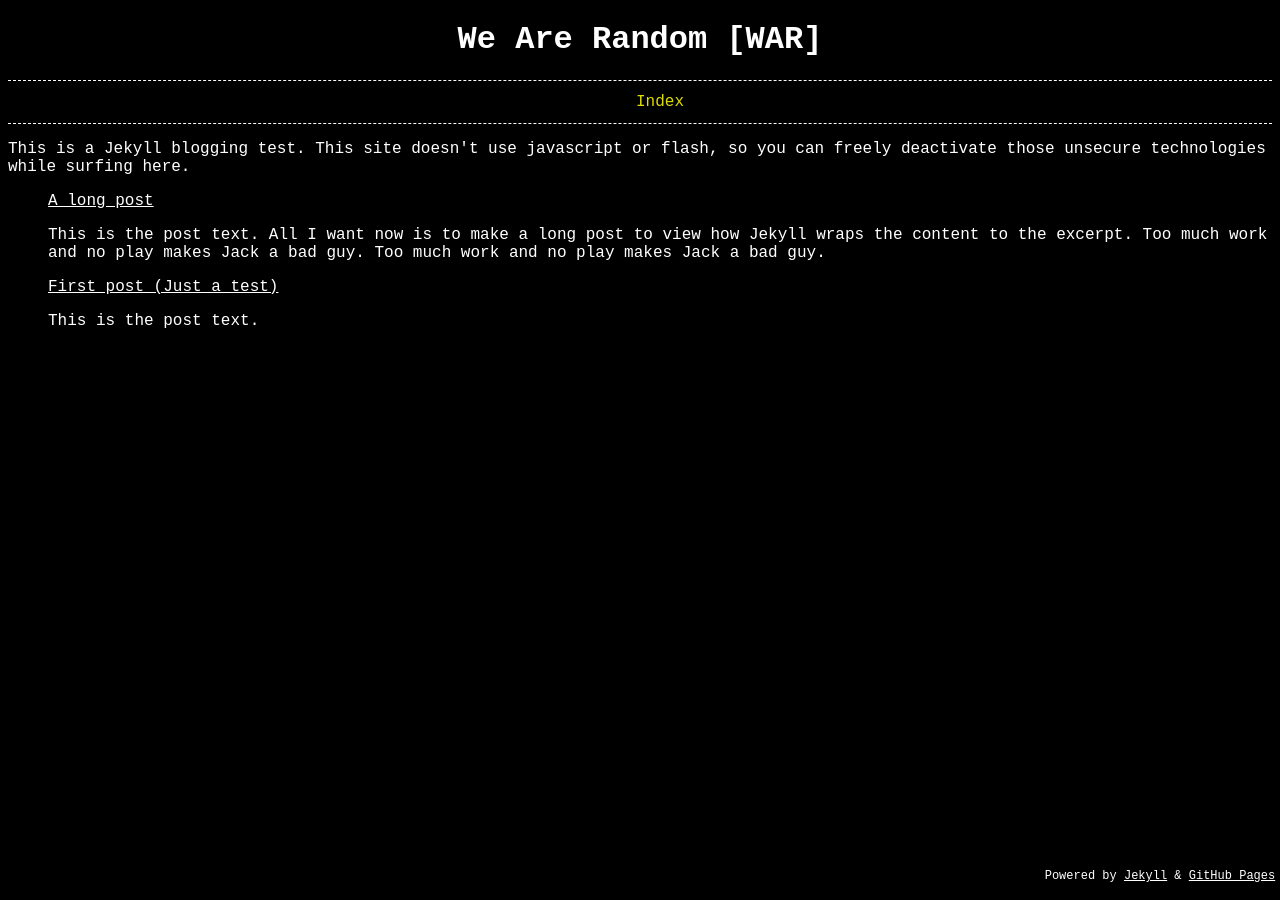
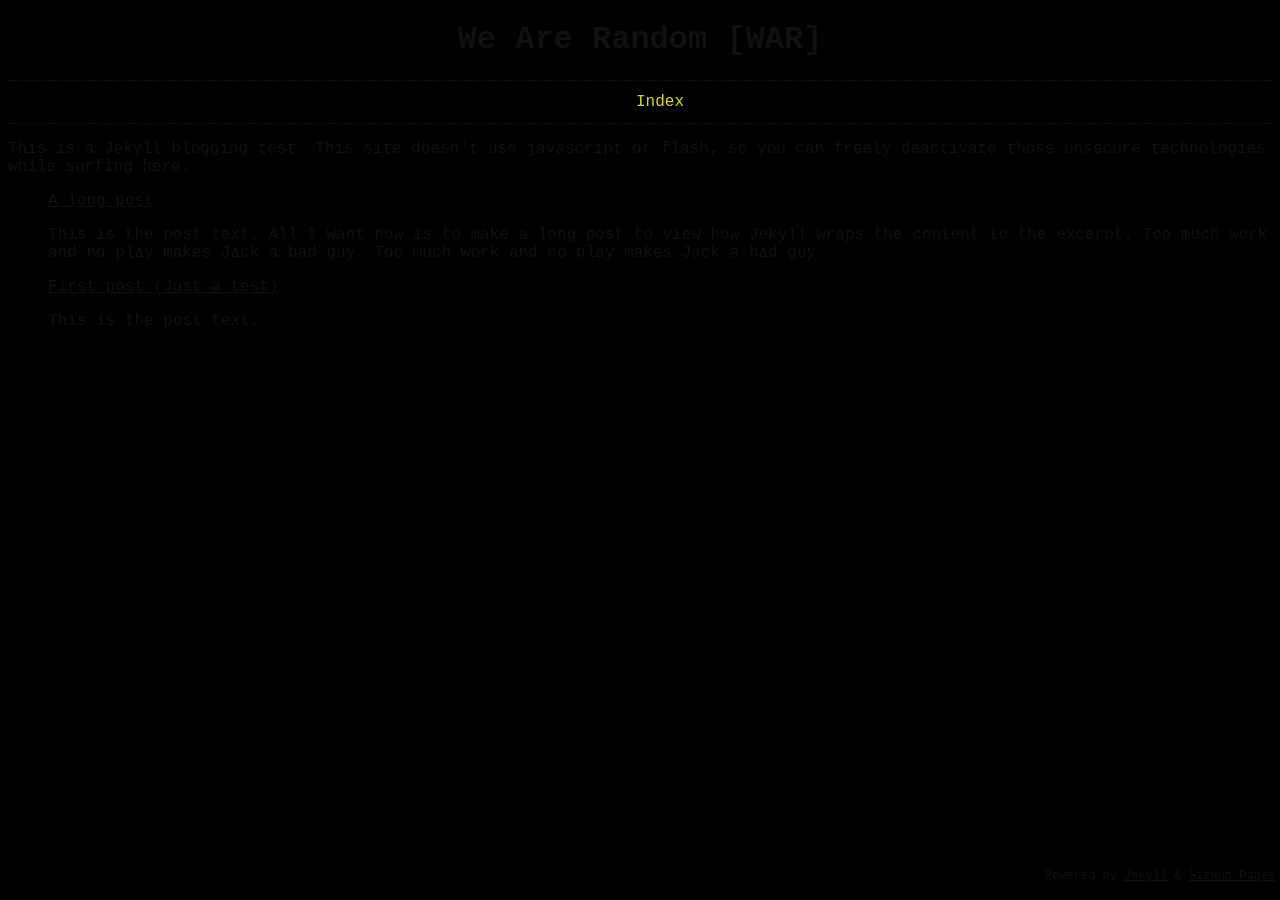
Before and after one commit to wearerandom/wearerandom.github.io, a Jekyll site: the page built from index.html, in a window 1280 px wide. Built offline with Jekyll 4.4.1, drawn with Linux system fonts in a browser that asks for light colours.

Commit message:
Update _styles.scss

```diff
--- a/_sass/_styles.scss
+++ b/_sass/_styles.scss
@@ -1,7 +1,7 @@
 /* Base */
 
 * {
-    color: white;
+    color: #101010;
     background-color: black;
     font-family: "Courier New";
 }
```
